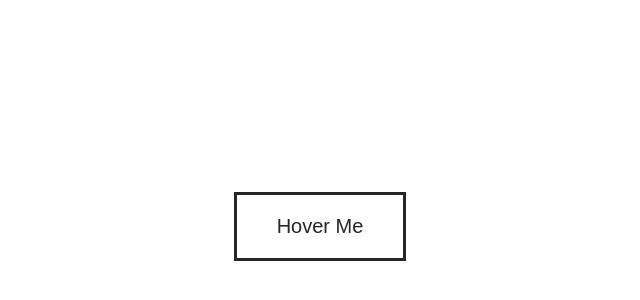
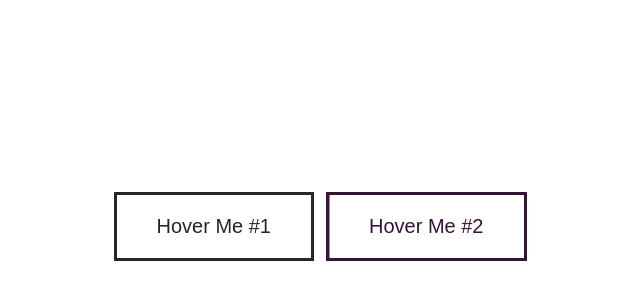
Before and after one commit to carla-ng/css-animations, a plain HTML site: page 03_button-effects/index.html in a window 1280 px wide. Shown: the part 194-494 px from the top of the page, without its empty margins (320-960 px from the left). Drawn offline with Linux system fonts and the light colour scheme.

Commit message:
Swipe effect and common button styles.

```diff
--- a/03_button-effects/index.html
+++ b/03_button-effects/index.html
@@ -11,8 +11,12 @@
 
     <div class="buttons-container">
 
-        <div class="rotating-button">
-            <a href="#">Hover Me</a>
+        <div class="rotating-button button">
+            <a href="#">Hover Me #1</a>
+        </div>
+
+        <div class="swipe-button button">
+            <a href="#">Hover Me #2</a>
         </div>
 
     </div>
--- a/03_button-effects/styles.scss
+++ b/03_button-effects/styles.scss
@@ -8,10 +8,11 @@ body {
         align-items: center;
         justify-content: center;
 
-        .rotating-button {
+        // Common styles
+        .button {
+            margin: 6px;
+
             a {
-                border: 3px solid #262626;
-                color: #262626;
                 display: block;
                 font-family: sans-serif;
                 font-size: 20px;
@@ -19,6 +20,13 @@ body {
                 padding: 20px 40px;
                 position: relative;
                 text-decoration: none;
+            }
+        }
+
+        .rotating-button {
+            a {
+                border: 3px solid #262626;
+                color: #262626;
 
                 &:before {
                     background-color: #fff200;
@@ -38,5 +46,38 @@ body {
                 &:hover:before { transform: rotate(0deg); }
             }
         }
+
+
+        .swipe-button {
+            a {
+                border: 3px solid #351435;
+                color: #351435;
+                transition: all 1s;
+
+                &:before {
+                    background-color: #351435;
+                    content: '';
+                    height: 100%;
+                    transform: translateX(-100%);
+                    transition: all 1s;
+                    width: 100%;
+                    z-index: -1;
+
+                    position: absolute;
+                    left: 0;
+                    top: 0;
+                }
+
+                &:hover {
+                    color: #fff;
+
+                    &:before {
+                        transform: translateX(0);
+                    }
+                }
+            }
+        }
+
+
     }
 }
```
Also changed, not shown: 03_button-effects/styles.css.
